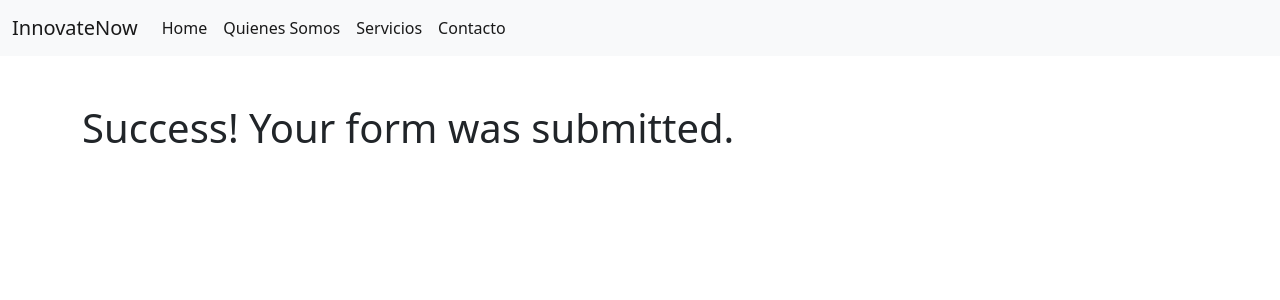
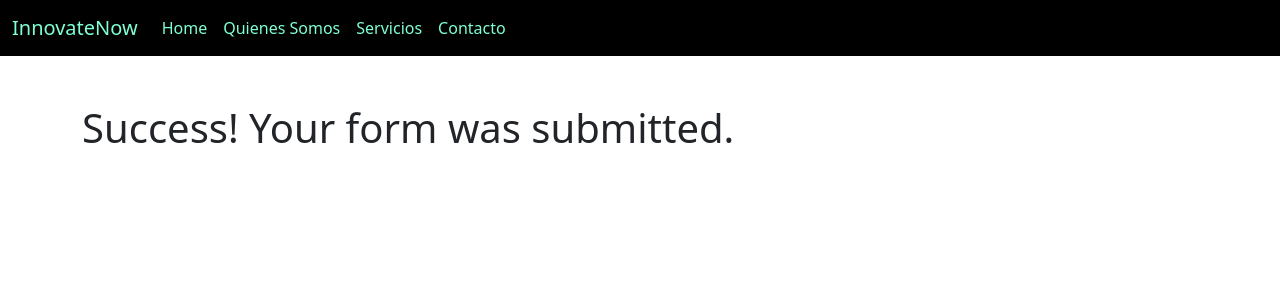
Before and after one commit to Dani1804/prueba3_pweb, a Django app: page /Innovacion/success in a window 1280 px wide. Shown: the top 300 px of the page. Run offline with Django 4.2, Linux system fonts and the light colour scheme; data comes from the database, SQL or seed files in the repository; both versions use the stored data as it was after the commit.

Commit message:
Colores agregados al navbar

```diff
--- a/Innovacion/templates/Innovacion/contacto.html
+++ b/Innovacion/templates/Innovacion/contacto.html
@@ -8,9 +8,9 @@
 
 </head>
 <body>
-    <nav class="navbar navbar-expand-lg navbar-light bg-light">
+    <nav class="navbar navbar-expand-lg navbar-light" style="background-color: black">
         <div class="container-fluid">
-          <a class="navbar-brand" href="#">InnovateNow</a>
+          <a class="navbar-brand" href="/Innovacion/home" style="color: aquamarine;">InnovateNow</a>
           <button class="navbar-toggler" type="button" data-bs-toggle="collapse" data-bs-target="#navbarSupportedContent" aria-controls="navbarSupportedContent" aria-expanded="false" aria-label="Toggle navigation">
             <span class="navbar-toggler-icon"></span>
           </button>
@@ -18,7 +18,7 @@
             <ul class="navbar-nav me-auto mb-2 mb-lg-0">
                 {% for Navbar in Navbars%}
               <li class="nav-item">
-                <a class="nav-link active" aria-current="page" href="{{Navbar.url}}">{{Navbar.nombre}}</a>
+                <a class="nav-link active" aria-current="page" href="{{Navbar.url}}" style="color: aquamarine;">{{Navbar.nombre}}</a>
               </li>
               {% endfor %}
             </ul>
--- a/Innovacion/templates/Innovacion/home.html
+++ b/Innovacion/templates/Innovacion/home.html
@@ -8,9 +8,9 @@
     <link href="https://unpkg.com/aos@2.3.1/dist/aos.css" rel="stylesheet">
 </head>
 <body>
-    <nav class="navbar navbar-expand-lg navbar-light bg-light">
+    <nav class="navbar navbar-expand-lg navbar-light" style="background-color: black">
         <div class="container-fluid">
-          <a class="navbar-brand" href="#">InnovateNow</a>
+          <a class="navbar-brand" href="/Innovacion/home" style="color: aquamarine;">InnovateNow</a>
           <button class="navbar-toggler" type="button" data-bs-toggle="collapse" data-bs-target="#navbarSupportedContent" aria-controls="navbarSupportedContent" aria-expanded="false" aria-label="Toggle navigation">
             <span class="navbar-toggler-icon"></span>
           </button>
@@ -18,7 +18,7 @@
             <ul class="navbar-nav me-auto mb-2 mb-lg-0">
                 {% for Navbar in Navbars%}
               <li class="nav-item">
-                <a class="nav-link active" aria-current="page" href="{{Navbar.url}}">{{Navbar.nombre}}</a>
+                <a class="nav-link active" aria-current="page" href="{{Navbar.url}}" style="color: aquamarine;">{{Navbar.nombre}}</a>
               </li>
               {% endfor %}
             </ul>
--- a/Innovacion/templates/Innovacion/quienesSomos.html
+++ b/Innovacion/templates/Innovacion/quienesSomos.html
@@ -8,9 +8,9 @@
     <link href="https://unpkg.com/aos@2.3.1/dist/aos.css" rel="stylesheet">
 </head>
 <body>
-    <nav class="navbar navbar-expand-lg navbar-light bg-light">
+    <nav class="navbar navbar-expand-lg navbar-light " style="background-color: black">
         <div class="container-fluid">
-          <a class="navbar-brand" href="#">InnovateNow</a>
+          <a class="navbar-brand" href="/Innovacion/home" style="color: aquamarine;">InnovateNow</a>
           <button class="navbar-toggler" type="button" data-bs-toggle="collapse" data-bs-target="#navbarSupportedContent" aria-controls="navbarSupportedContent" aria-expanded="false" aria-label="Toggle navigation">
             <span class="navbar-toggler-icon"></span>
           </button>
@@ -18,7 +18,7 @@
             <ul class="navbar-nav me-auto mb-2 mb-lg-0">
                 {% for Navbar in Navbars%}
               <li class="nav-item">
-                <a class="nav-link active" aria-current="page" href="{{Navbar.url}}">{{Navbar.nombre}}</a>
+                <a class="nav-link active" aria-current="page" href="{{Navbar.url}}" style="color: aquamarine;">{{Navbar.nombre}}</a>
               </li>
               {% endfor %}
             </ul>
--- a/Innovacion/templates/Innovacion/servicios.html
+++ b/Innovacion/templates/Innovacion/servicios.html
@@ -8,9 +8,9 @@
     <link href="https://unpkg.com/aos@2.3.1/dist/aos.css" rel="stylesheet">
 </head>
 <body>
-    <nav class="navbar navbar-expand-lg navbar-light bg-light">
+    <nav class="navbar navbar-expand-lg navbar-light "style="background-color: black">
         <div class="container-fluid">
-          <a class="navbar-brand" href="#">InnovateNow</a>
+          <a class="navbar-brand" href="/Innovacion/home" style="color: aquamarine;">InnovateNow</a>
           <button class="navbar-toggler" type="button" data-bs-toggle="collapse" data-bs-target="#navbarSupportedContent" aria-controls="navbarSupportedContent" aria-expanded="false" aria-label="Toggle navigation">
             <span class="navbar-toggler-icon"></span>
           </button>
@@ -18,7 +18,7 @@
             <ul class="navbar-nav me-auto mb-2 mb-lg-0">
                 {% for Navbar in Navbars%}
               <li class="nav-item">
-                <a class="nav-link active" aria-current="page" href="{{Navbar.url}}">{{Navbar.nombre}}</a>
+                <a class="nav-link active" aria-current="page" href="{{Navbar.url}}" style="color: aquamarine;">{{Navbar.nombre}}</a>
               </li>
 
               {% endfor %}
--- a/Innovacion/templates/Innovacion/success.html
+++ b/Innovacion/templates/Innovacion/success.html
@@ -8,9 +8,9 @@
     <link href="https://unpkg.com/aos@2.3.1/dist/aos.css" rel="stylesheet">
 </head>
 <body>
-    <nav class="navbar navbar-expand-lg navbar-light bg-light">
+    <nav class="navbar navbar-expand-lg navbar-light " style="background-color: black">
         <div class="container-fluid">
-          <a class="navbar-brand" href="#">InnovateNow</a>
+          <a class="navbar-brand" href="/Innovacion/home"style="color: aquamarine;">InnovateNow</a>
           <button class="navbar-toggler" type="button" data-bs-toggle="collapse" data-bs-target="#navbarSupportedContent" aria-controls="navbarSupportedContent" aria-expanded="false" aria-label="Toggle navigation">
             <span class="navbar-toggler-icon"></span>
           </button>
@@ -18,7 +18,7 @@
             <ul class="navbar-nav me-auto mb-2 mb-lg-0">
                 {% for Navbar in Navbars%}
               <li class="nav-item">
-                <a class="nav-link active" aria-current="page" href="{{Navbar.url}}">{{Navbar.nombre}}</a>
+                <a class="nav-link active" aria-current="page" href="{{Navbar.url}}" style="color: aquamarine;">{{Navbar.nombre}}</a>
               </li>
 
               {% endfor %}
```
Also changed, not shown: db.sqlite3.
